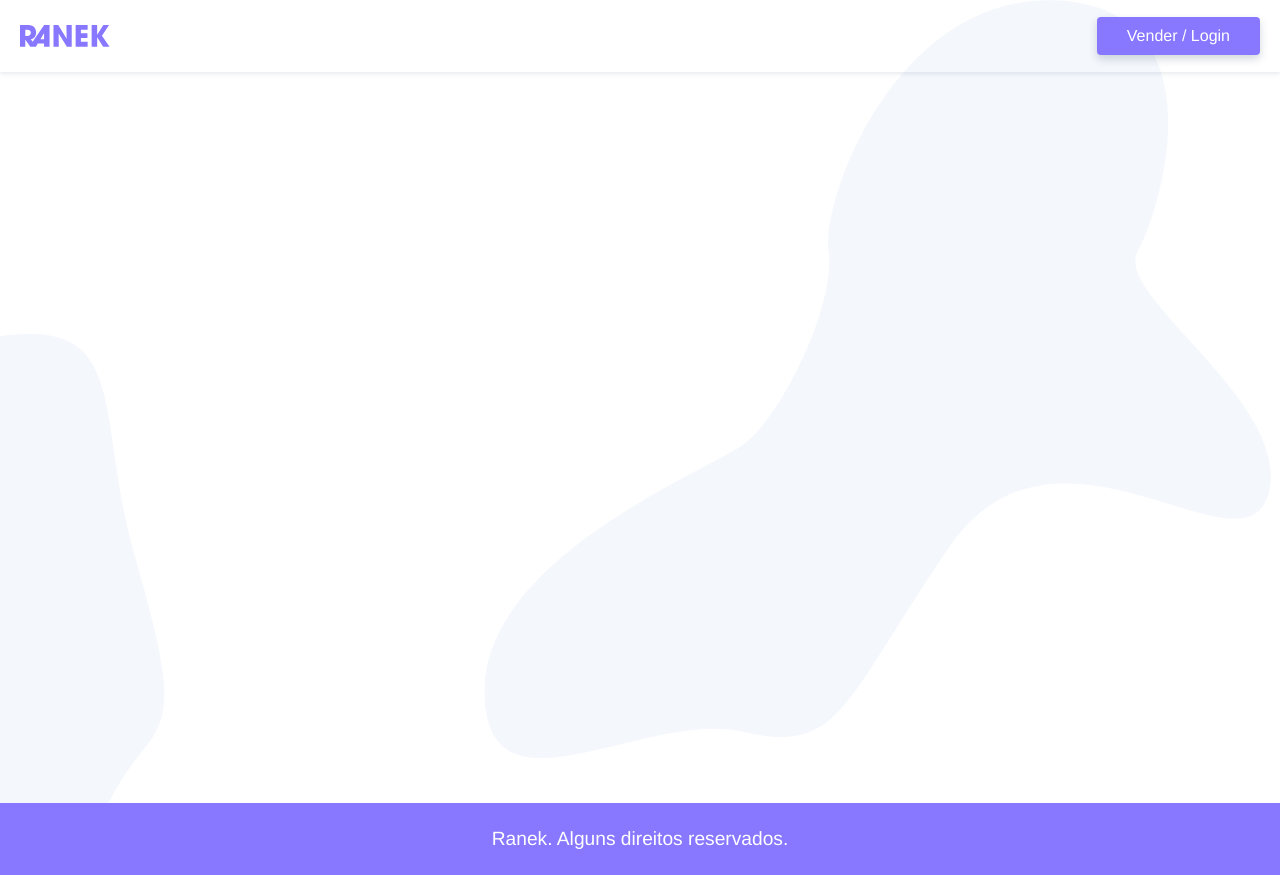
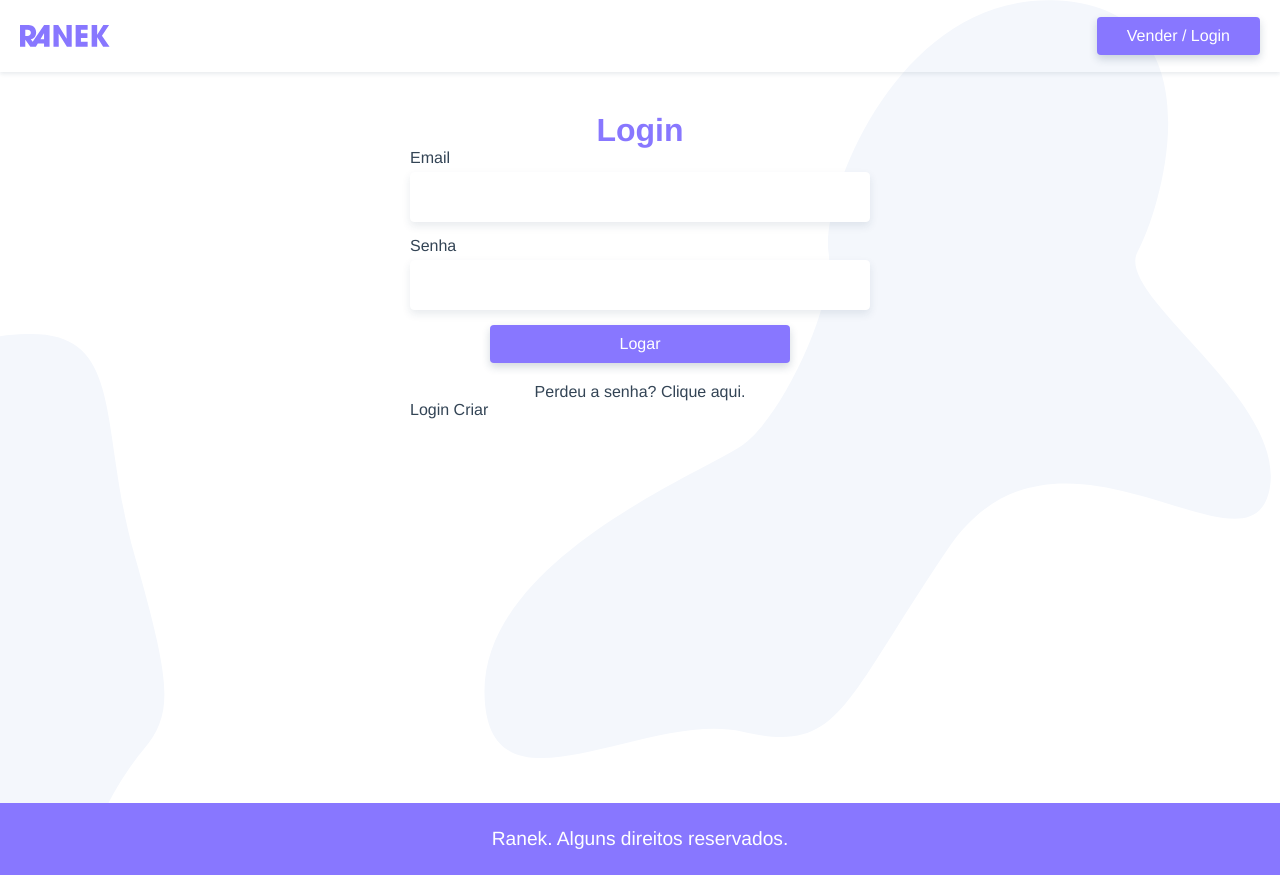
Before and after one commit to joaovitordev/vue-ecommerce, a Vue app: page /login in a window 1280 px wide. Built offline with nearby package versions, Linux system fonts and the light colour scheme.

Commit message:
layout da tela de login

```diff
--- a/src/App.vue
+++ b/src/App.vue
@@ -2,7 +2,9 @@
   <div id="app">
     <TheHeader/>
     <main id="main">
-      <router-view/>
+      <transition mode="out-in">
+        <router-view/>
+      </transition>
     </main>
     <TheFooter/>
   </div>
@@ -85,6 +87,10 @@
   flex: 1;
 }
 
+label {
+  margin-bottom: 5px;
+}
+
 input,
 textarea {
   border-radius: 4px;
--- /dev/null
+++ b/src/components/LoginCriar.vue
@@ -0,0 +1,12 @@
+<template>
+  <p>Login Criar</p>
+</template>
+
+<script>
+export default {
+  name: "LoginCriar"
+};
+</script>
+
+<style>
+</style>
--- a/src/router.js
+++ b/src/router.js
@@ -2,6 +2,7 @@
 import Router from "vue-router";
 import Home from "./views/Home.vue";
 import Produto from "./views/Produto.vue";
+import Login from "./views/Login.vue";
 
 Vue.use(Router);
 
@@ -19,6 +20,11 @@
       name: "produto",
       component: Produto,
       props: true
+    },
+    {
+      path: "/login",
+      name: "login",
+      component: Login
     }
   ],
   scrollBehavior() {
--- /dev/null
+++ b/src/views/Login.vue
@@ -0,0 +1,74 @@
+<template>
+  <section class="login">
+    <h1>Login</h1>
+    <form>
+      <label for="email">Email</label>
+      <input type="email" name="email" id="email" v-model="login.email">
+      <label for="senha">Senha</label>
+      <input type="password" name="senha" id="senha" v-model="login.senha">
+      <button class="btn" @click.prevent="logar">Logar</button>
+    </form>
+    <p class="perdeu">
+      <a href="/" target="_blank">Perdeu a senha? Clique aqui.</a>
+    </p>
+    <LoginCriar/>
+  </section>
+</template>
+
+<script>
+import LoginCriar from "@/components/LoginCriar.vue";
+
+export default {
+  name: "Login",
+  components: {
+    LoginCriar
+  },
+  data() {
+    return {
+      login: {
+        email: "",
+        senha: ""
+      }
+    };
+  },
+  methods: {
+    logar() {}
+  }
+};
+</script>
+
+<style scoped>
+.login {
+  max-width: 500px;
+  margin: 0 auto;
+  padding: 0 20px;
+}
+
+h1 {
+  text-align: center;
+  font-size: 2rem;
+  margin-top: 40px;
+  color: #87f;
+}
+
+form {
+  display: grid;
+}
+
+.btn {
+  width: 100%;
+  max-width: 300px;
+  margin-left: auto;
+  margin-right: auto;
+}
+
+.perdeu {
+  text-align: center;
+  margin: 20px auto 0 auto;
+}
+
+.perdeu a:hover {
+  color: #87f;
+  text-decoration: underline;
+}
+</style>
```
